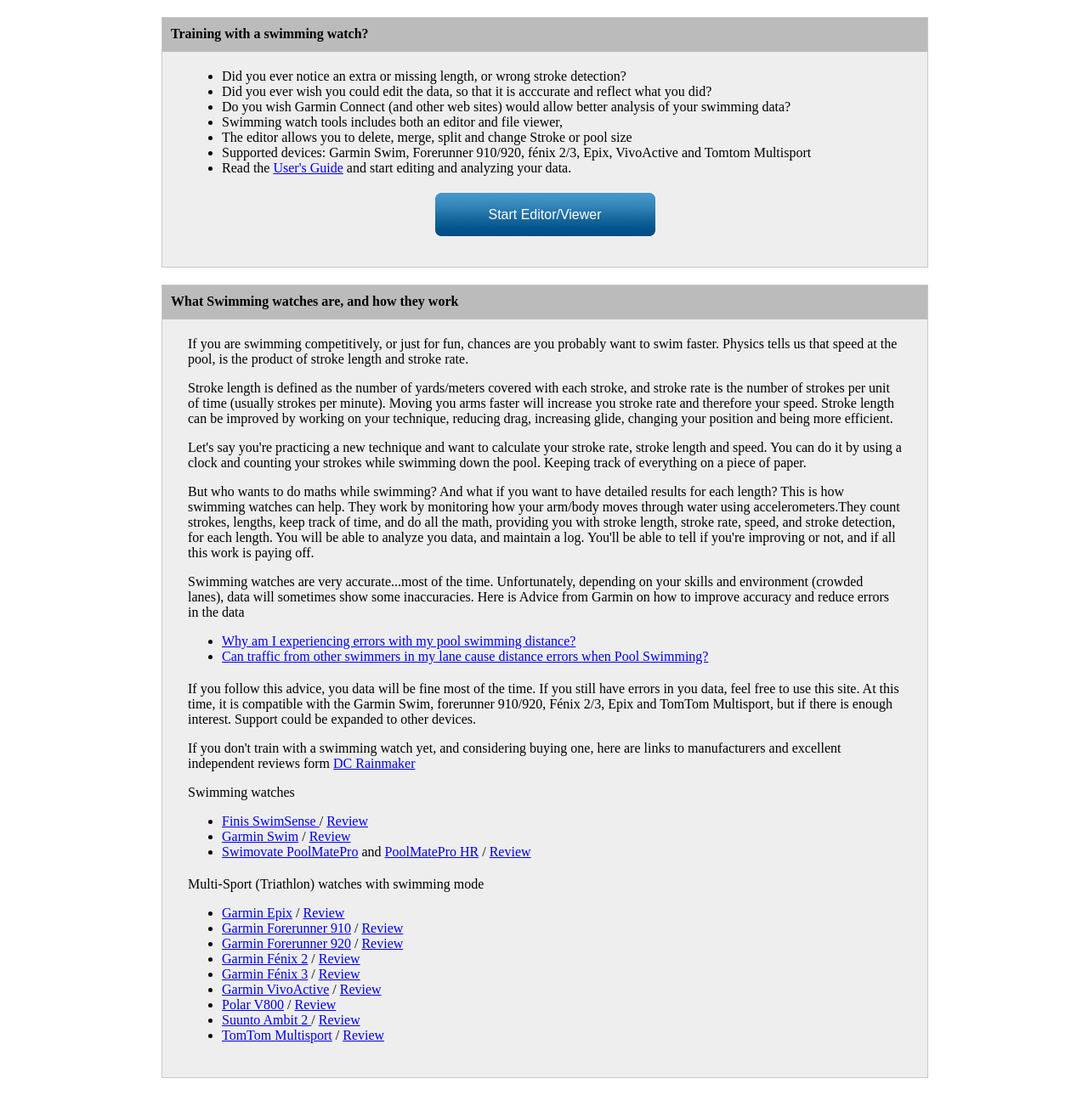
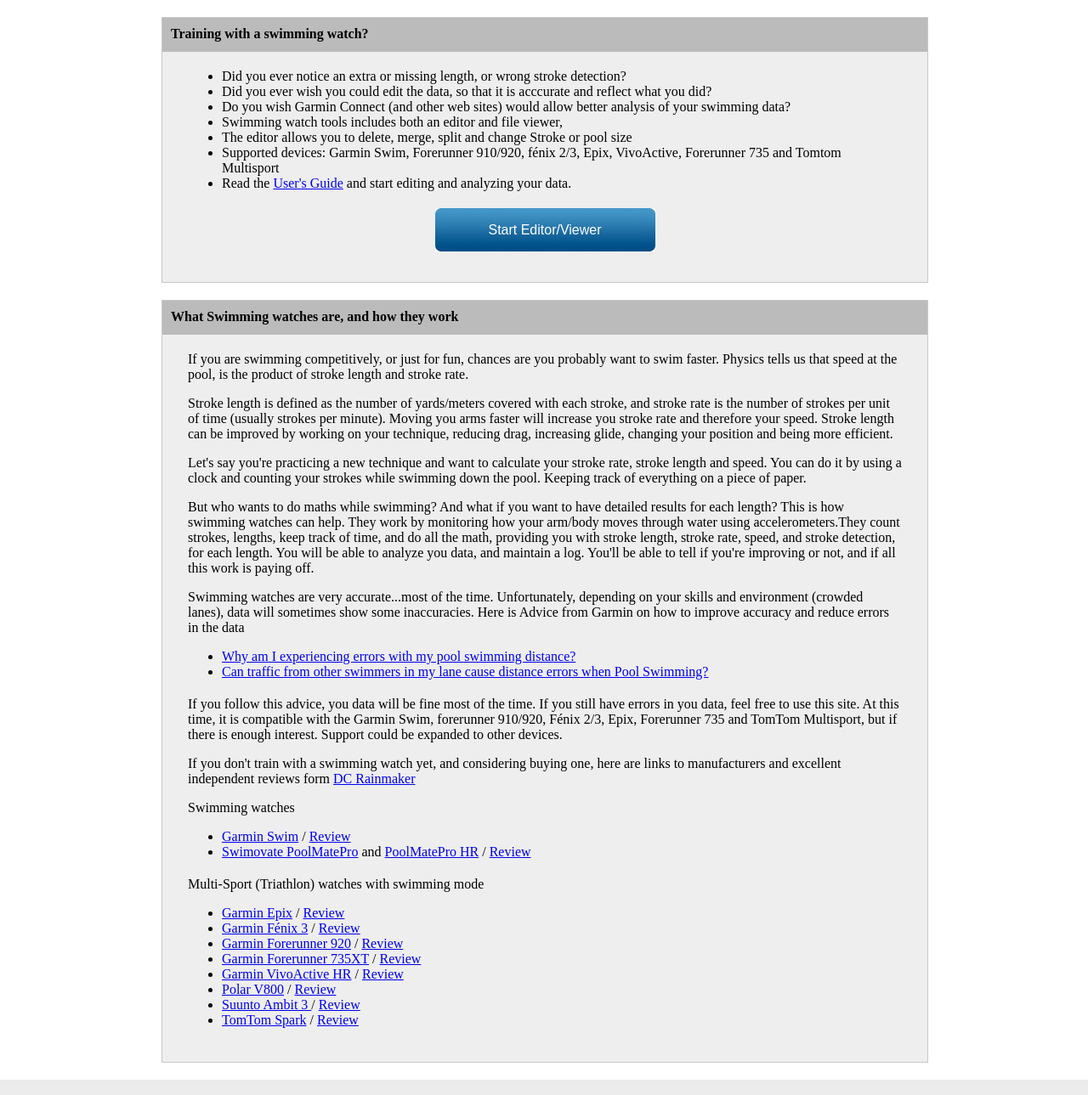
Before and after one commit to lapsatech-docker/swimmingtools, a PHP site: page / in a window 1280 px wide. Shown: the part 70-1359 px from the top of the page at 85% size. Run offline with PHP 8.4, Linux system fonts and the light colour scheme.

Commit message:
UPDATE: Changement éditoriaux
Mise à jour de la liste de montres de natations sur la page d'accueil
Correction d'une coquille sur la page contact
Remaniement du fichier gitignore

```diff
--- a/www/contact.php
+++ b/www/contact.php
@@ -80,7 +80,7 @@
   <h2>
     Problems with the site, suggestions, comments? Your messages are welcomed
   </h2>
-  <p>Hi, I'm Stephane, I'm a Garmin Swim User ang programmer of this
+  <p>Hi, I'm Stephane, I'm a Garmin Swim User and programmer of this
   application. I live in Montreal, Quebec, Canada. I like to run, bike and
   swim...for fun. I'm also a fan of sport devices. I bought a Garmin swim
   because I was frustrated with my swimming and wanted to improve. The
--- a/www/index.php
+++ b/www/index.php
@@ -21,7 +21,7 @@
     <li>The editor allows you to delete, merge, split and change Stroke
     or pool size</li>
     <li>Supported devices: Garmin Swim, Forerunner 910/920, fénix 2/3,
-    Epix, VivoActive and Tomtom Multisport</li>
+    Epix, VivoActive, Forerunner 735 and Tomtom Multisport</li>
     <li>Read the <a href="help">User's Guide</a>
     and start editing and analyzing your data.</li>
   </ul>
@@ -71,8 +71,8 @@
   <p>If you follow this advice, you data will be fine most of the time.
   If you still have errors in you data, feel free to use this site. At
   this time, it is compatible with the Garmin Swim, forerunner 910/920,
-  Fénix 2/3, Epix and TomTom Multisport, but if there is enough interest.
-  Support could be expanded to other devices.</p>
+  Fénix 2/3, Epix, Forerunner 735  and TomTom Multisport, but if there
+  is enough interest. Support could be expanded to other devices.</p>
 
   <p>If you don't train with a swimming watch yet, and considering buying
   one, here are links to manufacturers and excellent independent reviews form
@@ -81,10 +81,6 @@
   <p>Swimming watches</p>
 
   <ul>
-    <li><a href="http://www.finisinc.com/SwimSense-Watch"
-      target="_blank">Finis SwimSense </a> /
-    <a href="http://www.dcrainmaker.com/2010/12/hands-on-look-at-finis-swimsense.html"
-      target="_blank">Review</a></li>
     <li><a href="http://sites.garmin.com/swim/" target="_blank">Garmin Swim</a> /
     <a href="http://www.dcrainmaker.com/2012/06/garmin-swim-watch-in-depth-review.html"
       target="_blank">Review</a></li>
@@ -101,35 +97,31 @@
       target="_blank">Garmin Epix</a> /
     <a href="http://www.dcrainmaker.com/2015/01/garmin-epix-mapping-multisport.html"
       target="_blank">Review</a></li>
-    <li><a href="http://sites.garmin.com/forerunner910xt/"
-      target="_blank">Garmin Forerunner 910</a> /
-    <a href="http://www.dcrainmaker.com/2011/10/garmin-forerunner-910xt-in-depth-review.html"
+    <li><a href="https://buy.garmin.com/en-US/US/into-sports/hiking/fenix-3/prod160512.html"
+      target="_blank">Garmin Fénix 3</a> /
+    <a href="http://www.dcrainmaker.com/2015/03/garmin-fenix3-detailed-review.html"
       target="_blank">Review</a></li>
-    <li><a href="http://forerunner920.garmin.com"
+    <li><a href="https://buy.garmin.com/en-US/US/sports-recreation/running-fitness/forerunner-920xt/prod137024.html"
       target="_blank">Garmin Forerunner 920</a> /
     <a href="http://www.dcrainmaker.com/2014/11/garmin-forerunner-920xt-depth-review.html"
       target="_blank">Review</a></li>
-    <li><a href="https://buy.garmin.com/en-US/US/prod159116.html"
-      target="_blank">Garmin Fénix 2</a> /
-    <a href="http://www.dcrainmaker.com/2014/03/garmin-fenix2-multisport.html"
+    <li><a href="https://buy.garmin.com/en-US/US/into-sports/running/forerunner-735xt/prod541225.html"
+      target="_blank">Garmin Forerunner 735XT</a> /
+    <a href="http://www.dcrainmaker.com/2016/06/garmin-forerunner-735xt-in-depth-review.html"
       target="_blank">Review</a></li>
-    <li><a href="http://fenix3.garmin.com"
-      target="_blank">Garmin Fénix 3</a> /
-    <a href="http://www.dcrainmaker.com/2015/03/garmin-fenix3-detailed-review.html"
-      target="_blank">Review</a></li>
-    <li><a href="http://sites.garmin.com/en-US/vivo/vivoactive/"
-      target="_blank">Garmin VivoActive</a> /
-    <a href="http://www.dcrainmaker.com/2014/11/garmin-forerunner-920xt-depth-review.html"
+    <li><a href="https://buy.garmin.com/en-US/US/into-sports/health-fitness/vivoactive-hr/prod538374.html"
+      target="_blank">Garmin VivoActive HR</a> /
+    <a href="http://www.dcrainmaker.com/2016/05/garmin-vivoactivehr-review.html"
       target="_blank">Review</a></li>
     <li><a href="http://www.polar.com/en/products/maximize_performance/running_multisport/V800"
       target="_blank">Polar V800</a> /
     <a href="http://www.dcrainmaker.com/2014/06/polar-v800-depth-review.html"
       target="_blank">Review</a></li>
-    <li><a href="http://www.suunto.com/ambit/" target="_blank">Suunto Ambit 2 </a> /
-    <a href="http://www.dcrainmaker.com/2013/04/suunto-ambit2-review.html"
+    <li><a href="http://www.suunto.com/ambit3/" target="_blank">Suunto Ambit 3 </a> /
+    <a href="http://www.dcrainmaker.com/2014/09/ambit3-multisport-review.html"
       target="_blank">Review</a></li>
-    <li><a href="http://sports.tomtom.com/en_us/" target="_blank">TomTom Multisport</a> /
-    <a href="http://www.dcrainmaker.com/2014/04/tomtom-cardio.html"
+    <li><a href="https://www.tomtom.com/en_us/sports/multi-sport/" target="_blank">TomTom Spark</a> /
+    <a href="http://www.dcrainmaker.com/2015/11/tomtom-spark-review.html"
       target="_blank">Review</a></li>
   </ul>
 </div>
```
Also changed, not shown: 1 other file.
